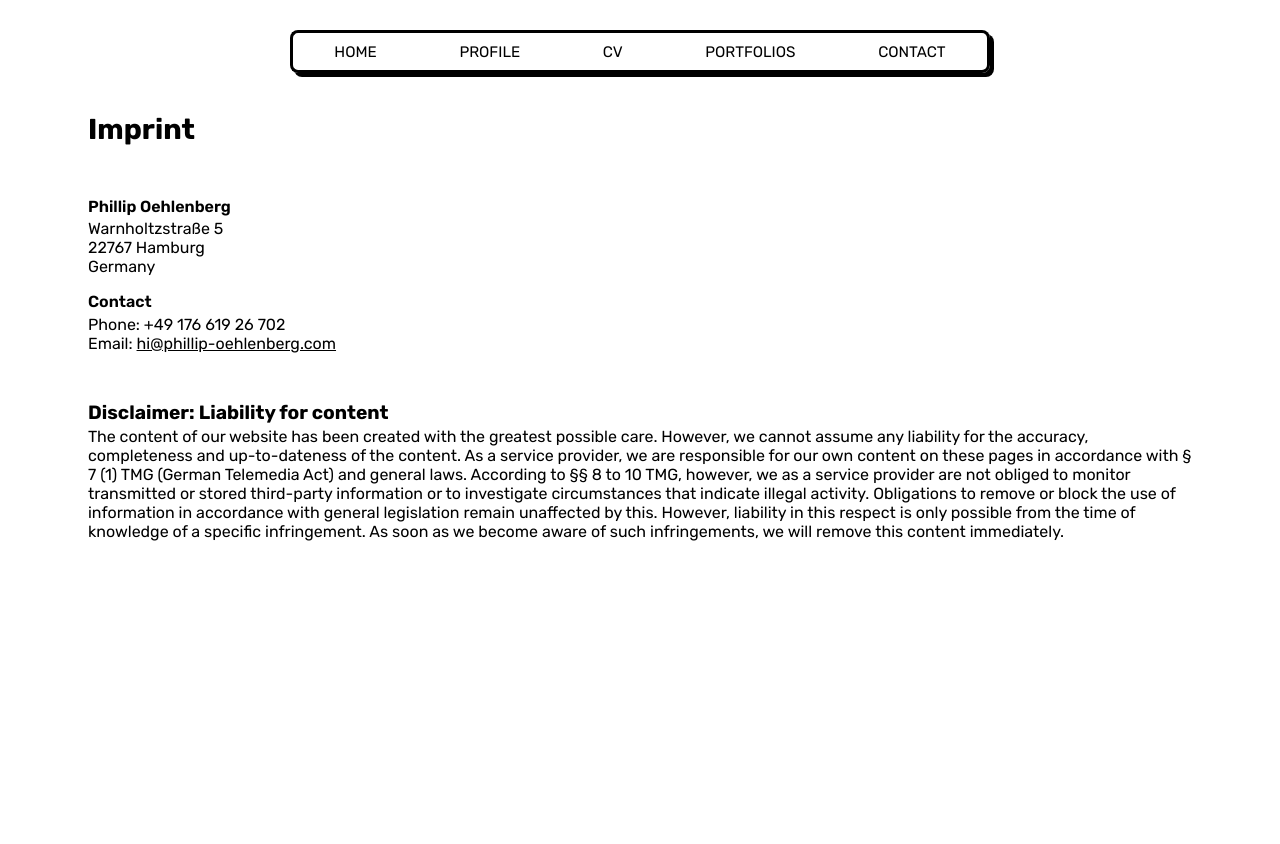
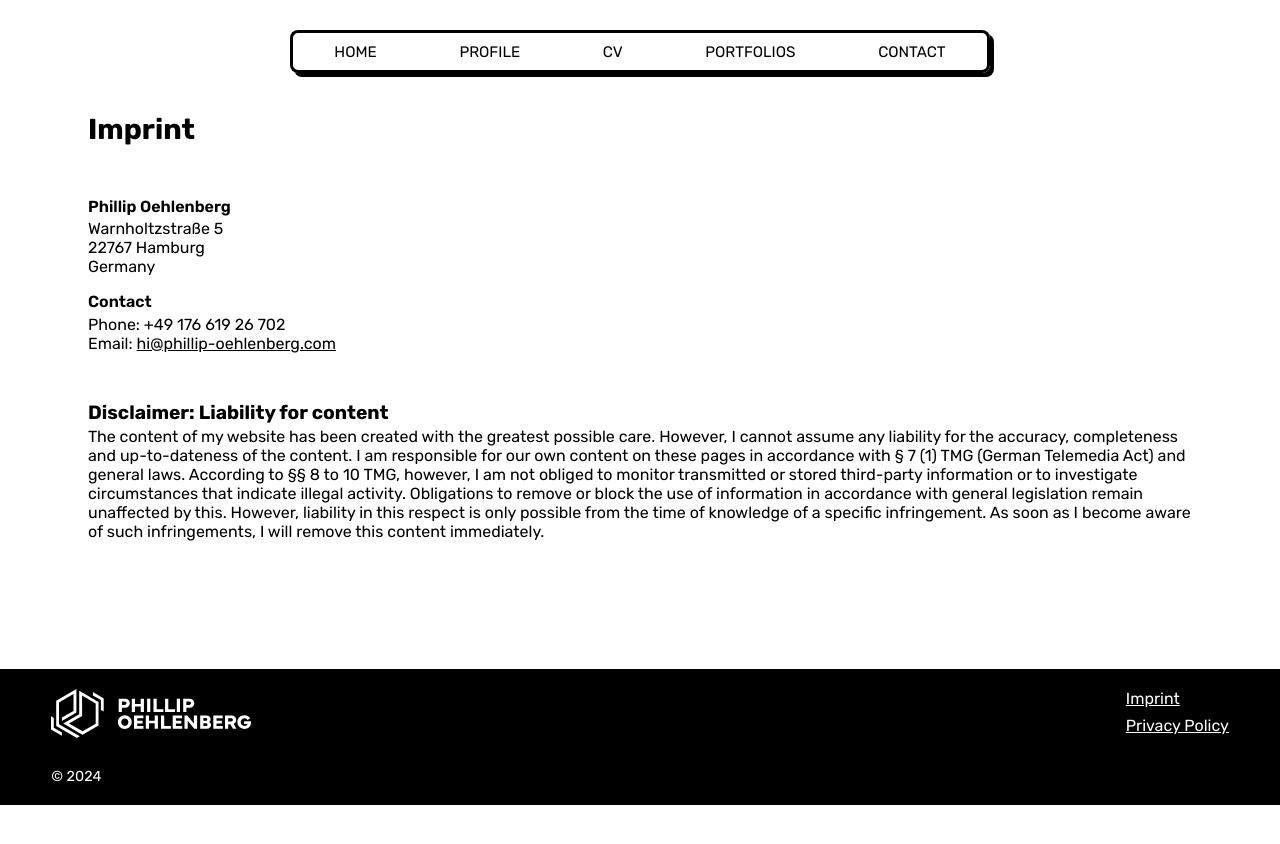
Before and after one commit to P-Oliomonte/phillip-oehlenberg, a Next.js app: page /imprint in a window 1280 px wide. Shown: the top 844 px of the page. After the commit the page ends 805 px from the top, so only its background shows below. Built offline with nearby package versions, Linux system fonts and the light colour scheme.

Commit message:
Implement Footer

```diff
--- /dev/null
+++ b/components/Footer.js
@@ -0,0 +1,46 @@
+import styled from "styled-components";
+import Link from "next/link";
+import Image from "next/image";
+
+export default function Footer() {
+  return (
+    <StyledFooter>
+      <StyledLogoAndCopyrightWrapper>
+        <Image src="/Logo_Inverted.svg" width={200} height={49} alt="logo" />
+        <StyledCopyrigth>© 2024</StyledCopyrigth>{" "}
+      </StyledLogoAndCopyrightWrapper>
+      <div>
+        <StyledLink href="/imprint">Imprint</StyledLink>
+        <StyledLink href="/privacy-policy">Privacy Policy</StyledLink>
+      </div>
+    </StyledFooter>
+  );
+}
+
+const StyledFooter = styled.footer`
+  display: flex;
+  justify-content: space-between;
+  color: #fff;
+  background-color: #000;
+  padding: 20px;
+  padding-left: 4vw;
+  padding-right: 4vw;
+`;
+
+const StyledLink = styled(Link)`
+  color: #fff;
+  display: block;
+  padding-bottom: 0.5rem;
+`;
+
+const StyledLogoAndCopyrightWrapper = styled.div`
+  display: flex;
+  flex-direction: column;
+  justify-content: end;
+  flex-wrap: wrap;
+  gap: 30px;
+`;
+
+const StyledCopyrigth = styled.p`
+  font-size: 0.9rem;
+`;
--- a/components/Layout.js
+++ b/components/Layout.js
@@ -1,5 +1,7 @@
 import Navigation from "./Navigantion";
 import ImageModal from "./ImageModal";
+import Footer from "./Footer";
+import styled from "styled-components";
 
 export default function Layout({
   children,
@@ -20,7 +22,17 @@ export default function Layout({
         />
       )}
       <Navigation />
-      <main>{children}</main>
+      <StyledMain>
+        {children}
+        <Footer />
+      </StyledMain>
     </>
   );
 }
+
+const StyledMain = styled.main`
+  display: flex;
+  flex-direction: column;
+  justify-content: space-between;
+  min-height: 100vh;
+`;
--- a/pages/imprint.js
+++ b/pages/imprint.js
@@ -23,19 +23,18 @@ export default function Imprint() {
           Disclaimer: Liability for content
         </DisclaimerHeadline>{" "}
         <Text>
-          The content of our website has been created with the greatest possible
-          care. However, we cannot assume any liability for the accuracy,
-          completeness and up-to-dateness of the content. As a service provider,
-          we are responsible for our own content on these pages in accordance
-          with § 7 (1) TMG (German Telemedia Act) and general laws. According to
-          §§ 8 to 10 TMG, however, we as a service provider are not obliged to
-          monitor transmitted or stored third-party information or to
-          investigate circumstances that indicate illegal activity. Obligations
-          to remove or block the use of information in accordance with general
-          legislation remain unaffected by this. However, liability in this
-          respect is only possible from the time of knowledge of a specific
-          infringement. As soon as we become aware of such infringements, we
-          will remove this content immediately.
+          The content of my website has been created with the greatest possible
+          care. However, I cannot assume any liability for the accuracy,
+          completeness and up-to-dateness of the content. I am responsible for
+          our own content on these pages in accordance with § 7 (1) TMG (German
+          Telemedia Act) and general laws. According to §§ 8 to 10 TMG, however,
+          I am not obliged to monitor transmitted or stored third-party
+          information or to investigate circumstances that indicate illegal
+          activity. Obligations to remove or block the use of information in
+          accordance with general legislation remain unaffected by this.
+          However, liability in this respect is only possible from the time of
+          knowledge of a specific infringement. As soon as I become aware of
+          such infringements, I will remove this content immediately.
         </Text>
       </MainText>
     </ImprintContainer>
@@ -63,7 +62,7 @@ const ImprintContainer = styled.section`
   margin-bottom: 7rem;
   display: grid;
   grid-template-columns: 1fr;
-  grid-template-rows: auto auto auto auto auto auto auto;
+  grid-template-rows: auto auto;
   gap: 4vw;
 `;
 
--- a/pages/privacy-policy.js
+++ b/pages/privacy-policy.js
@@ -88,7 +88,7 @@ const PrivacyContainer = styled.section`
   margin-bottom: 7rem;
   display: grid;
   grid-template-columns: 1fr;
-  grid-template-rows: auto auto auto auto auto auto auto;
+  grid-template-rows: auto auto;
   gap: 4vw;
 `;
 
```
Also changed, not shown: public/Logo_Inverted.svg (added).
